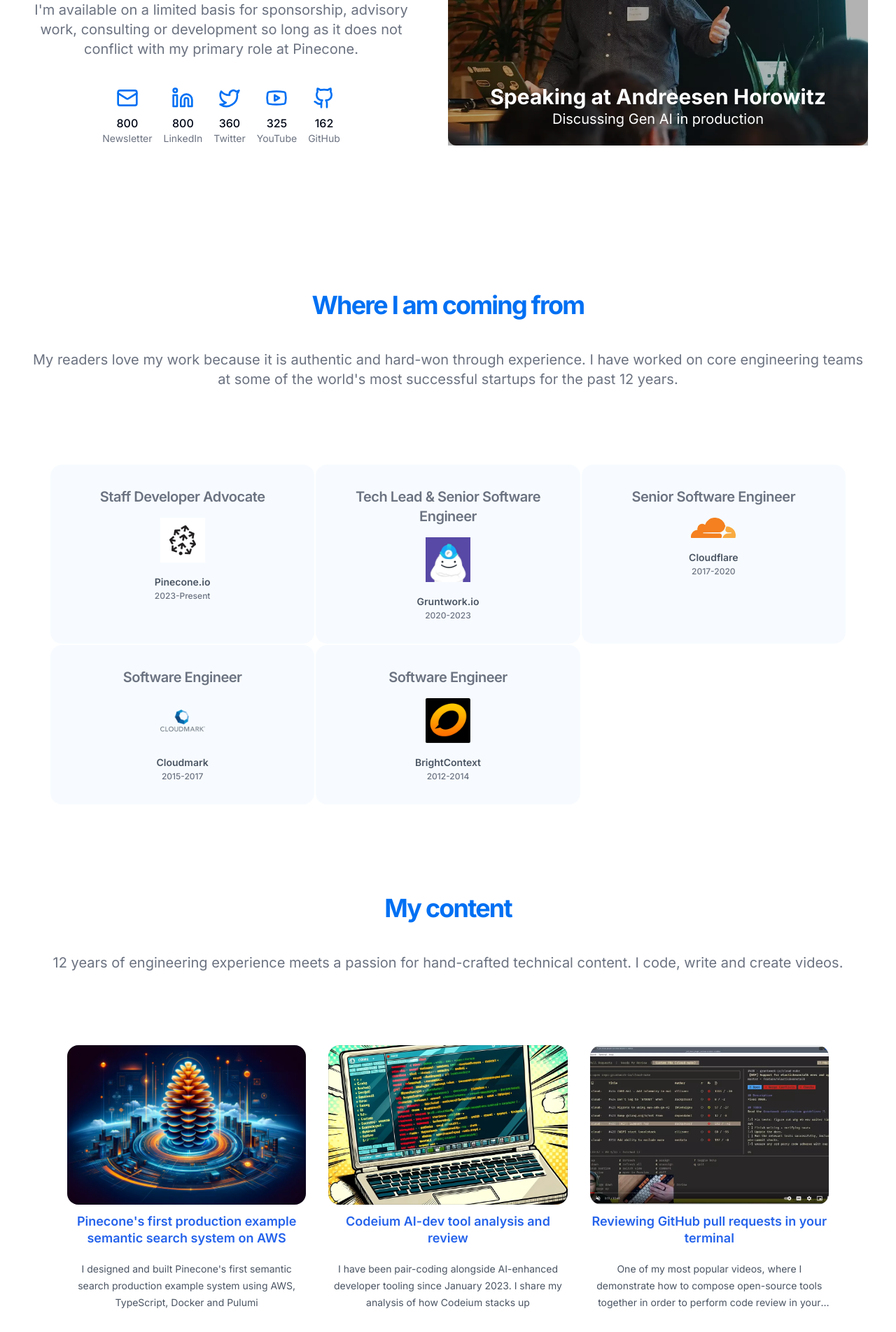
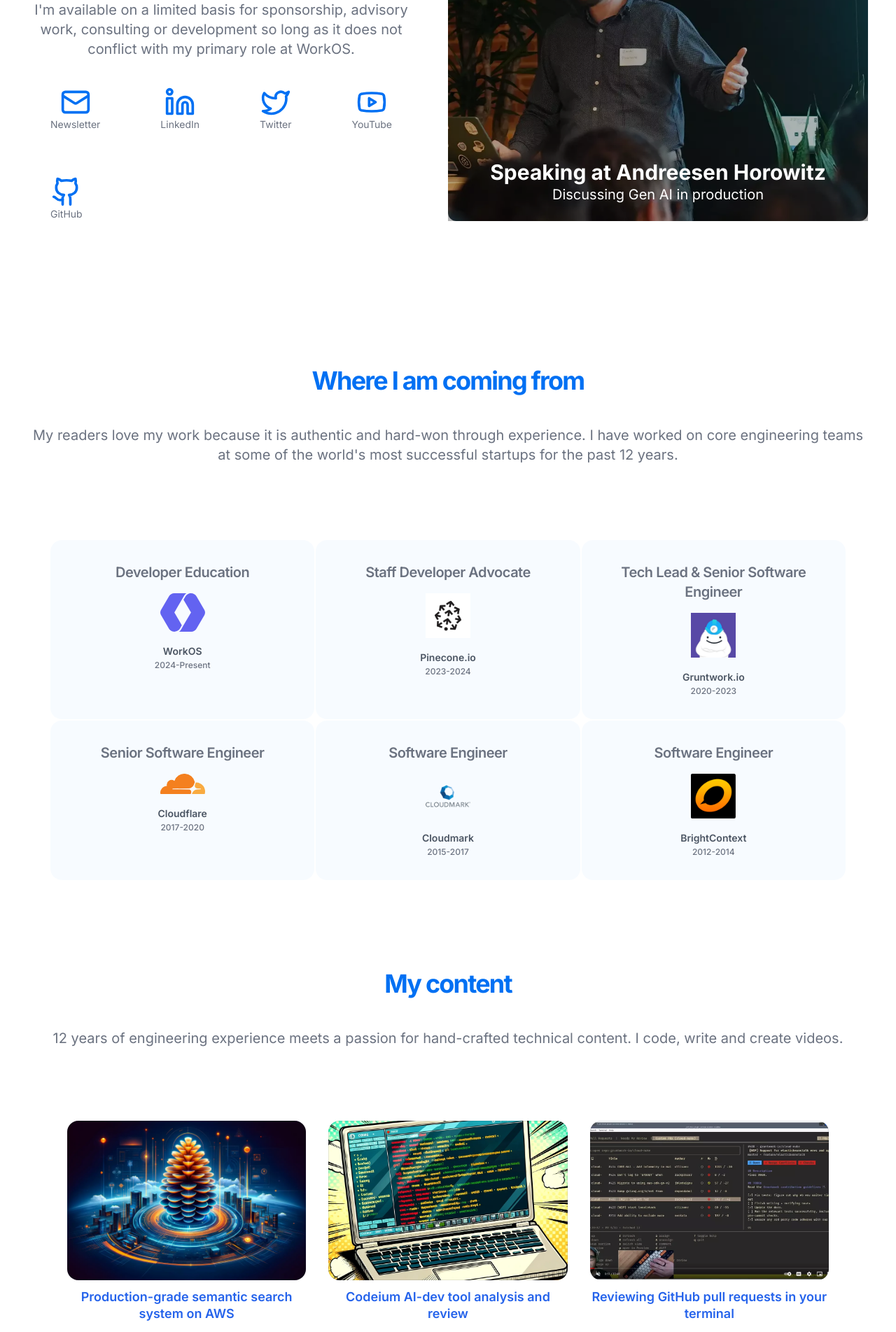
Before and after one commit to zackproser/sponsorship, a Next.js app: page / in a window 1280 px wide. Shown: the part 440-2344 px from the top of the page at 70% size. Built offline with nearby package versions, Linux system fonts and the light colour scheme.

Commit message:
Install analytics and tune up presentation of platforms

```diff
--- a/package.json
+++ b/package.json
@@ -12,6 +12,7 @@
     "@heroicons/react": "^2.1.3",
     "@next/third-parties": "^14.2.3",
     "@radix-ui/react-slot": "^1.0.2",
+    "@vercel/analytics": "^1.5.0",
     "class-variance-authority": "^0.7.0",
     "clsx": "^2.1.1",
     "lucide-react": "^0.378.0",
--- a/src/app/layout.tsx
+++ b/src/app/layout.tsx
@@ -2,6 +2,7 @@
 
 import { Inter } from "next/font/google";
 import { GoogleAnalytics } from '@next/third-parties/google'
+import { Analytics } from '@vercel/analytics/react';
 
 import "./globals.css";
 
@@ -22,6 +23,7 @@
       <body className={inter.className}>
         {children}
         <GoogleAnalytics gaId="G-DFX9S1FRMB" />
+        <Analytics />
       </body>
     </html>
   );
--- a/src/app/page.tsx
+++ b/src/app/page.tsx
@@ -46,7 +46,7 @@
                   <p className="max-w-[600px] mx-auto text-gray-500 md:text-lg lg:text-xl dark:text-gray-400">
                     I have a growing audience across multiple platforms and I&apos;m available on a limited basis for
                     sponsorship, advisory work, consulting or development so long as it does not conflict with my
-                    primary role at Pinecone.
+                    primary role at WorkOS.
                   </p>
                   <div className="flex justify-center pt-6">
                     <FollowerStats />
--- a/src/components/CV.jsx
+++ b/src/components/CV.jsx
@@ -4,13 +4,15 @@
 import logoGrunty from '@/images/grunty.png';
 import logoPinecone from '@/images/pinecone-logo.png';
 import logoBrightcontext from '@/images/brightcontext.png';
+import logoWorkOS from '@/images/workos.svg';
 
 const roles = [
-  { id: 1, name: 'Staff Developer Advocate', company: 'Pinecone.io', logo: logoPinecone, years: '2023-Present' },
-  { id: 2, name: 'Tech Lead & Senior Software Engineer', company: 'Gruntwork.io', logo: logoGrunty, years: '2020-2023' },
-  { id: 3, name: 'Senior Software Engineer', company: 'Cloudflare', logo: logoCloudflare, years: '2017-2020' },
-  { id: 4, name: 'Software Engineer', company: 'Cloudmark', logo: logoCloudmark, years: '2015-2017' },
-  { id: 5, name: 'Software Engineer', company: 'BrightContext', logo: logoBrightcontext, years: '2012-2014' },
+  { id: 1, name: 'Developer Education', company: 'WorkOS', logo: logoWorkOS, years: '2024-Present' },
+  { id: 2, name: 'Staff Developer Advocate', company: 'Pinecone.io', logo: logoPinecone, years: '2023-2024' },
+  { id: 3, name: 'Tech Lead & Senior Software Engineer', company: 'Gruntwork.io', logo: logoGrunty, years: '2020-2023' },
+  { id: 4, name: 'Senior Software Engineer', company: 'Cloudflare', logo: logoCloudflare, years: '2017-2020' },
+  { id: 5, name: 'Software Engineer', company: 'Cloudmark', logo: logoCloudmark, years: '2015-2017' },
+  { id: 6, name: 'Software Engineer', company: 'BrightContext', logo: logoBrightcontext, years: '2012-2014' },
 ];
 
 export default function CV() {
--- a/src/components/followers.jsx
+++ b/src/components/followers.jsx
@@ -1,31 +1,53 @@
 'use client'
 
 import React from 'react';
-
+import Link from 'next/link';
 import { MailIcon, LinkedinIcon, TwitterIcon, YoutubeIcon, GithubIcon } from './icons'; // Ensure this path is correct
 
 const platforms = [
-  { name: 'Newsletter', Icon: MailIcon, followers: 800 },
-  { name: 'LinkedIn', Icon: LinkedinIcon, followers: 800 },
-  { name: 'Twitter', Icon: TwitterIcon, followers: 360 },
-  { name: 'YouTube', Icon: YoutubeIcon, followers: 325 },
-  { name: 'GitHub', Icon: GithubIcon, followers: 162 },
+  {
+    name: 'Newsletter',
+    Icon: MailIcon,
+    href: 'https://zackproser.com/newsletter'
+  },
+  {
+    name: 'LinkedIn',
+    Icon: LinkedinIcon,
+    href: 'https://linkedin.com/in/zackproser'
+  },
+  {
+    name: 'Twitter',
+    Icon: TwitterIcon,
+    href: 'https://twitter.com/zackproser'
+  },
+  {
+    name: 'YouTube',
+    Icon: YoutubeIcon,
+    href: 'https://youtube.com/@zackproser'
+  },
+  {
+    name: 'GitHub',
+    Icon: GithubIcon,
+    href: 'https://github.com/zackproser'
+  },
 ];
 
 const FollowerStats = () => {
-
   return (
-    <>
-      <div className="flex flex-row flex-wrap gap-4 justify-center lg:justify-end">
+    <div className="w-full">
+      <div className="flex flex-row flex-wrap gap-16 justify-center lg:justify-between px-8">
         {platforms.map(platform => (
-          <div key={platform.name} className="flex flex-col items-center">
-            <platform.Icon className="h-8 w-8 text-[#0070f3]" />
-            <span className="mt-2 font-medium">{platform.followers}</span>
+          <Link
+            key={platform.name}
+            href={platform.href}
+            className="flex flex-col items-center hover:opacity-80 transition-opacity"
+          >
+            <platform.Icon className="h-11 w-11 text-[#0070f3]" />
             <span className="text-sm text-gray-500 dark:text-gray-400">{platform.name}</span>
-          </div>
+          </Link>
         ))}
       </div>
-    </>
+    </div>
   );
 };
 
--- a/src/components/my-content.jsx
+++ b/src/components/my-content.jsx
@@ -11,9 +11,9 @@
 const posts = [
   {
     id: 1,
-    title: 'Pinecone\'s first production example semantic search system on AWS',
+    title: 'Production-grade semantic search system on AWS',
     href: 'https://github.com/pinecone-io/aws-reference-architecture-pulumi',
-    description: 'I designed and built Pinecone\'s first semantic search production example system using AWS, TypeScript, Docker and Pulumi',
+    description: 'I designed and built a production-ready semantic search reference system using AWS, TypeScript, Docker and Pulumi',
     imageUrl: pineconeRefArch,
     category: { title: 'Software - distributed system', href: '#' },
   },
@@ -38,10 +38,10 @@
   },
   {
     id: 4,
-    title: 'Pinecone\'s Retrieval Augmented Generation article',
+    title: 'Retrieval Augmented Generation deep dive',
     href: 'https://pinecone.io/learn/retrieval-augmented-generation',
     description:
-      'I researched and wrote Pinecone\'s Retrieval Augmented Generation learning resource' ,
+      'I researched and wrote a comprehensive learning resource on Retrieval Augmented Generation',
     imageUrl: rag,
     category: { title: 'Research - technical writing', href: '#' },
   },
```
Also changed, not shown: src/images/workos.svg (added), 1 other file (tests, documents, lock files or other folders).
